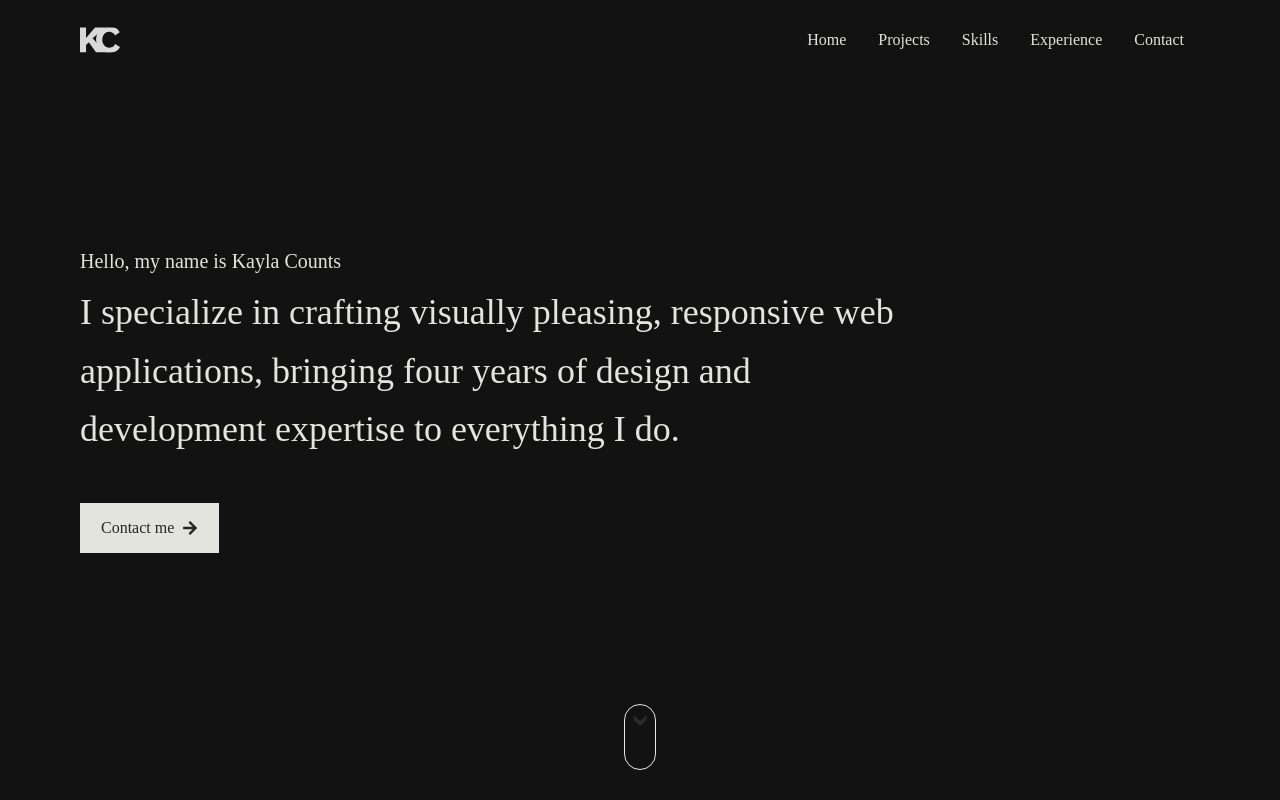
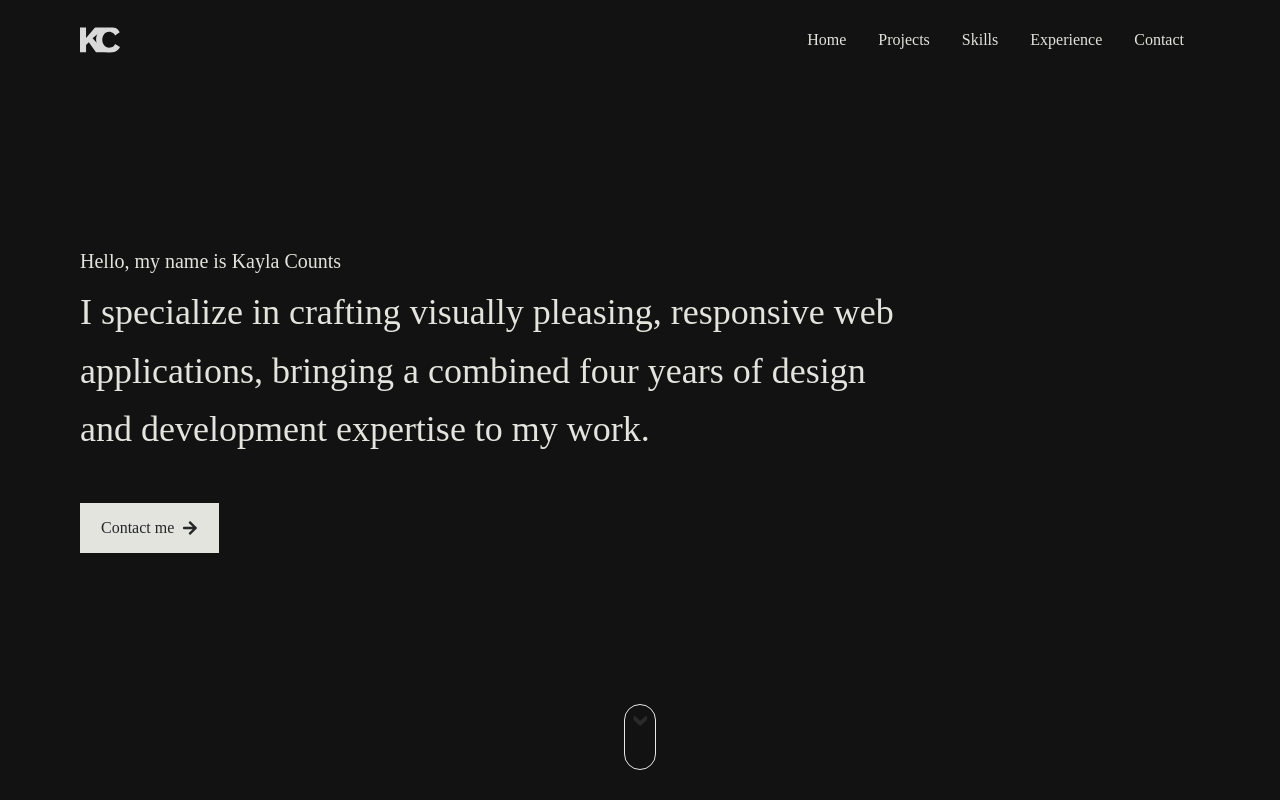
Before and after one commit to Kcounts93/my-portfolio, a React (Create React App) app: page / in a window 1280 px wide. Shown: the top 800 px of the page. Built offline with nearby package versions, Linux system fonts and the light colour scheme.

Commit message:
add framer motion animation

```diff
--- a/src/components/Footer.jsx
+++ b/src/components/Footer.jsx
@@ -12,13 +12,13 @@ const Footer = () => {
         <div className="text-center md:text-center mb-4 md:mb-0">
           <h3 className="text-lg font-medium mb-2">Connect with Me</h3>
           <div className="flex space-x-4">
-            <a href="#" className="text-blue-400 hover:underline">
+            <a href="#linkedin" className="text-blue-400 hover:underline">
               LinkedIn
             </a>
-            <a href="#" className="text-blue-400 hover:underline">
+            <a href="#github" className="text-blue-400 hover:underline">
               GitHub
             </a>
-            <a href="#" className="text-blue-400 hover:underline">
+            <a href="#insta" className="text-blue-400 hover:underline">
               Instagram
             </a>
           </div>
--- a/src/components/Hero.jsx
+++ b/src/components/Hero.jsx
@@ -1,4 +1,5 @@
 import React, { useState, useEffect } from "react";
+import { motion, useAnimation } from "framer-motion";
 import Triangle1 from "../assets/scroll1.svg";
 import Triangle2 from "../assets/scroll2.svg";
 import Triangle3 from "../assets/scroll3.svg";
@@ -6,30 +7,36 @@ import { FaArrowRight } from "react-icons/fa";
 
 const Hero = () => {
   const [currentTriangle, setCurrentTriangle] = useState(1);
+  const textAnimation = useAnimation();
 
   useEffect(() => {
     const interval = setInterval(() => {
       setCurrentTriangle((prevTriangle) => (prevTriangle % 3) + 1);
     }, 350); // Change the duration as needed
 
+    textAnimation.start({ opacity: 1, x: 0, transition: { duration: 1 } }); // Animation for text
     return () => {
       clearInterval(interval);
     };
-  }, []);
+  }, [textAnimation]);
 
   return (
     <div name="home" className="w-full h-screen px-20">
       <div className="max-w-full h-full flex flex-col justify-center items-start">
-        <div className="md:w-3/4 xl:w-3/4 mb-6">
+        <motion.div
+          initial={{ opacity: 0, x: -50 }}
+          animate={textAnimation}
+          className="md:w-3/4 xl:w-3/4 mb-6"
+        >
           <h6 className="md:text-xl lg:text-xl mb-2 font-light">
             Hello, my name is Kayla Counts
           </h6>
           <h1 className="md:text-4xl lg:text-4xl md:leading-relaxed lg:leading-relaxed font-light">
             I specialize in crafting visually pleasing, responsive web
-            applications, bringing four years of design and development
-            expertise to everything I do.
+            applications, bringing a combined four years of design and
+            development expertise to my work.
           </h1>
-        </div>
+        </motion.div>
         <a
           href="https://www.linkedin.com/in/kaylacounts/"
           target="_blank"
--- a/src/components/Projects.jsx
+++ b/src/components/Projects.jsx
@@ -121,7 +121,7 @@ const Projects = () => {
           <div
             key={project.id}
             onClick={() => setSelectedProject(project)}
-            className="w-full sm:w-1/2 sm:h-[400px] lg:w-1/3 lg:h-[500px] p-2 flex flex-col"
+            className="w-full sm:w-1/2 lg:w-1/3 sm:h-[450px] p-2 flex flex-col"
           >
             {/* Project card content */}
             <div className="mx-3 h-full rounded-xl bg-gradient-to-br from-putty to-charcoal p-0.5 shadow-xl transition hover:scale-105 duration-300">
```
